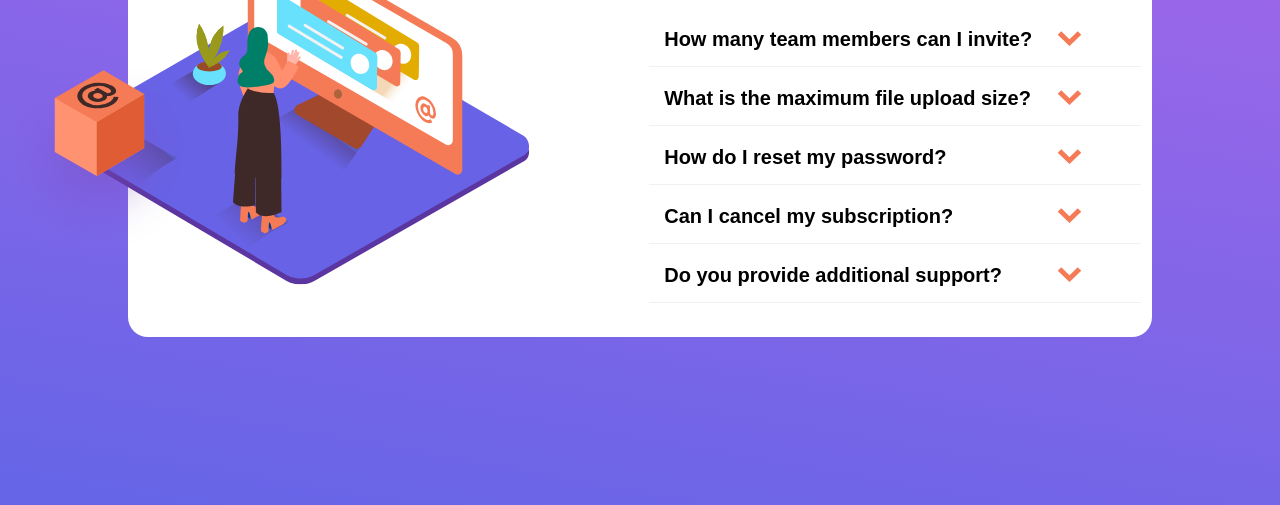
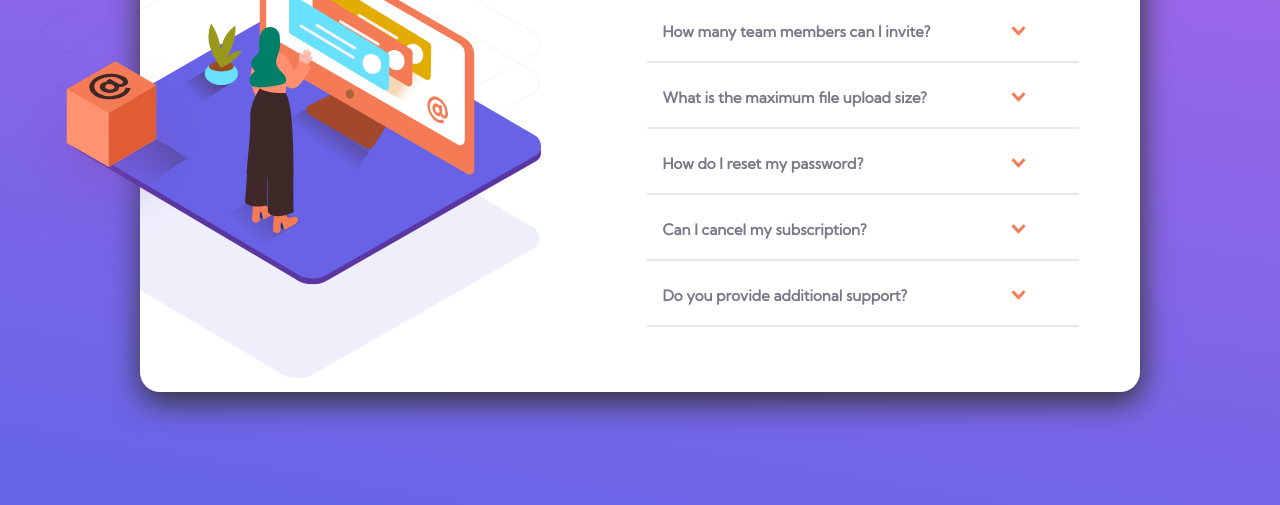
Before and after one commit to selfeuse/FAQ-accordion-card, a plain HTML site: page index.html in a window 1280 px wide. Shown: the part 295-800 px from the top of the page. Drawn offline with nearby package versions, Linux system fonts and the light colour scheme; a web font is replaced by a local one.

Commit message:
Shadow card, animation box, desin correcction

```diff
--- a/app.js
+++ b/app.js
@@ -7,12 +7,14 @@ questionsArrows.forEach(x => {
 
         if (this.src.includes('down')) {
             this.src = './images/icon-arrow-up.png';
+            this.parentNode.childNodes[1].style.color = 'black'
             gsap.to(currentChoice, {
                 duration: 0.2, height: currentChoiceHeight + 40, opacity: 1,
                 padding: '20px 15px'
             })
         } else if (this.src.includes('up')) {
             this.src = './images/icon-arrow-down.svg';
+            this.parentNode.childNodes[1].style.color = 'hsl(240, 6%, 50%)'
             gsap.to(currentChoice, {
                 duration: 0.2, height: 0, opacity: 0,
                 padding: '0px 15px'
@@ -30,7 +32,6 @@ questionsAreas.forEach(x => {
     });
 
     x.addEventListener("mouseout", function() {
-        x.style.color = "black";
+        x.style.color = "hsl(240, 6%, 50%)";
     });
-
 })
--- a/index.html
+++ b/index.html
@@ -14,6 +14,7 @@
 <body>
   <div class="container-faq">
     <div class="illustration-part">
+      <img class="background-illustration" src="./images/bg-pattern-desktop.svg" alt="background">
       <img class="woman-illustration" src="images/illustration-woman-online-desktop.svg" alt="woman-online">
       <img class="box-illustration" src="images/illustration-box-desktop.svg" alt="box">
     </div>
--- a/style.css
+++ b/style.css
@@ -1,14 +1,18 @@
+@import url('https://fonts.googleapis.com/css2?family=Kumbh+Sans&display=swap');
+
 *, ::before, ::after {
     box-sizing: border-box;
     margin: 0;
     padding: 0;
+    text-decoration: none;
+    font-family: 'Kumbh Sans', sans-serif;
+    font-size: 10px;
 }
 
 body {
-    font-family: Kumbh Sans, sans-serif;
     background: linear-gradient(190deg, hsl(273, 75%, 66%) 0%, hsl(240, 73%, 65%) 100%);
-    height: 100vh;
-    position: relative;
+    min-height: 100vh;
+    width: 100vw;
 }
 
 h1 {
@@ -25,14 +29,23 @@ h1 {
     transform: translate(-50%, -50%);
     border-radius: 20px;
     background: white;
-    width: calc(100% - 20vw);
-    max-width: 1150px;
-    min-width: 900px;
+    min-width: 1000px;
+    min-height: 550px;
+    box-shadow: 1px 10px 30px #333;
 }
 
 .illustration-part {
     display: inline-block;
     width: 49%;
+}
+
+.background-illustration {
+  margin: 0;
+  position: absolute;
+  width: 50%;
+  top: 55%;
+  -ms-transform: translate(-15%, -50%);
+  transform: translate(-20%, -50%);
 }
 
 .woman-illustration {
@@ -49,19 +62,22 @@ h1 {
     top: 50%;
     -ms-transform: translate(-65%, -20%);
     transform: translate(-65%, -20%);
+    animation: up-and-down 1.5s alternate-reverse infinite ease-in-out
 }
 
 .questions-part {
     display: inline-block;
     width: 50%;
-    padding: 20px 10px;
+    padding: 60px 10px;
 }
 
 .questions-area {
-    width: 100%;
+    width: 90%;
     height: auto;
     margin: 5px;
-    border-bottom: #f1f1f1 1px solid;
+    color: hsl(240, 6%, 50%);
+    border-bottom: 2px solid rgb(187, 186, 186, .3);
+    padding: 0.5em 0;
 }
 
 .question {
@@ -69,20 +85,18 @@ h1 {
     justify-content: space-between;
     align-items: center;
     position: relative;
-    z-index: 100;
     width: 90%;
 }
 
 .question h2 {
     margin-left: 10px;
     padding: 15px 5px;
-    font-size: 20px;
-    cursor: default;
+    font-size: 15px;
 }
 
 .question img {
     margin-right: 10px;
-    width: 25px;
+    width: 15px;
     cursor: pointer;
 }
 
@@ -94,6 +108,12 @@ h1 {
 }
 
 .answer p {
-    font-size: 15px;
+    font-size: 12px;
     padding-bottom: 10px;
 }
+
+@keyframes up-and-down {
+    100% {
+      top: 25rem;
+    }
+}
```
Also changed, not shown: TODO.txt (added).
